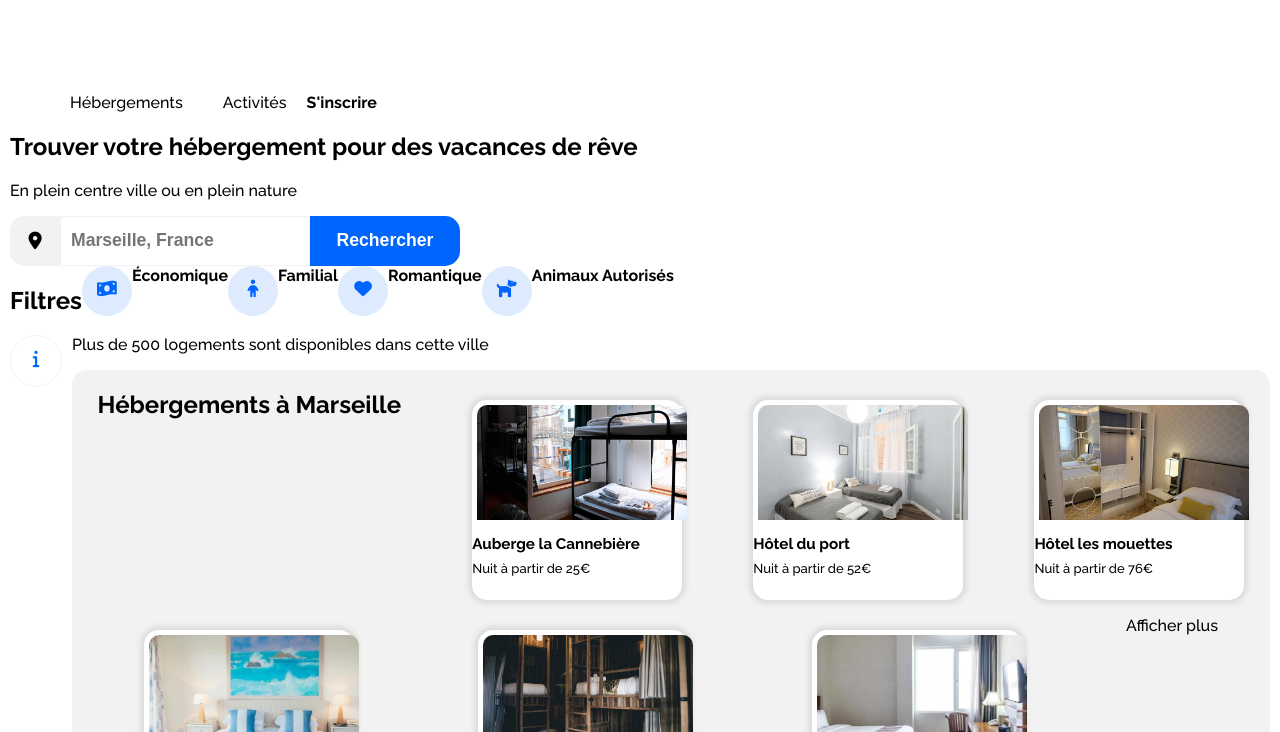
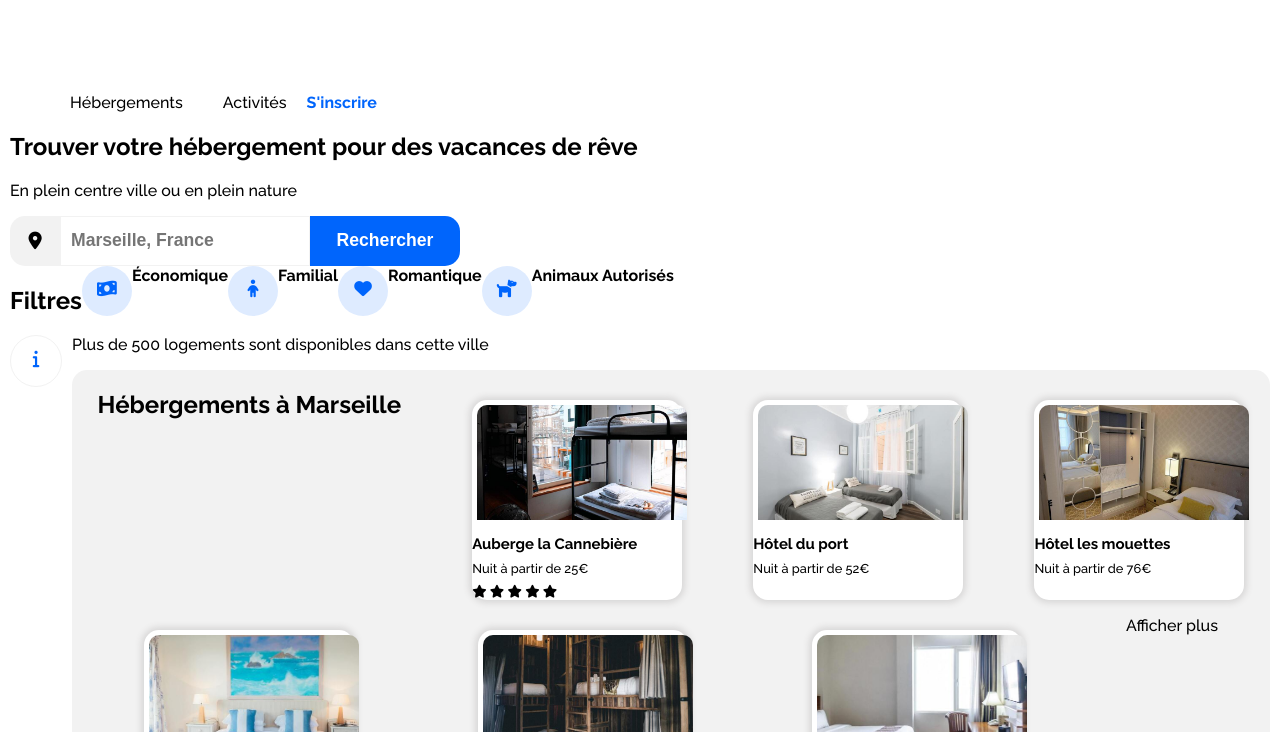
Before and after one commit to hyejinyeo/HyejinYeo_2_09042021, a plain HTML site: page index.html in a window 1280 px wide. Shown: the part 72-804 px from the top of the page. Drawn offline with Linux system fonts and the light colour scheme.

Commit message:
Ajout d'icons star

```diff
--- a/index.html
+++ b/index.html
@@ -96,7 +96,13 @@
                     <div class="details">
                         <h3>Auberge la Cannebière</h3>
                         <p>Nuit à partir de 25€</p>
-                        <!--etoiles-->
+                        <div class="icon_star">
+                            <i class="fas fa-star full"></i>
+                            <i class="fas fa-star full"></i>
+                            <i class="fas fa-star full"></i>
+                            <i class="fas fa-star full"></i>
+                            <i class="fas fa-star simple"></i>
+                        </div>
                     </div>
                 </a>
             </div>
--- a/style.css
+++ b/style.css
@@ -47,7 +47,7 @@ nav li a:hover
     color: #0065FC;
     border-top: #0065FC 2px solid;
 }
-nav > .inscription
+nav > .inscription > a
 {
     color: #0065FC;
     font-weight: bold;
@@ -160,8 +160,16 @@ nav > .inscription
 }
 .details
 {
-    font-size: small;
+    font-size: 0.8em;
     line-height: 10px;
+}
+.fas .a-star .full
+{
+    color: #0065FC;
+}
+.fas .fa-star .simple
+{
+    color: gray;
 }
 /*Section 2.2*/
 .aside
```
